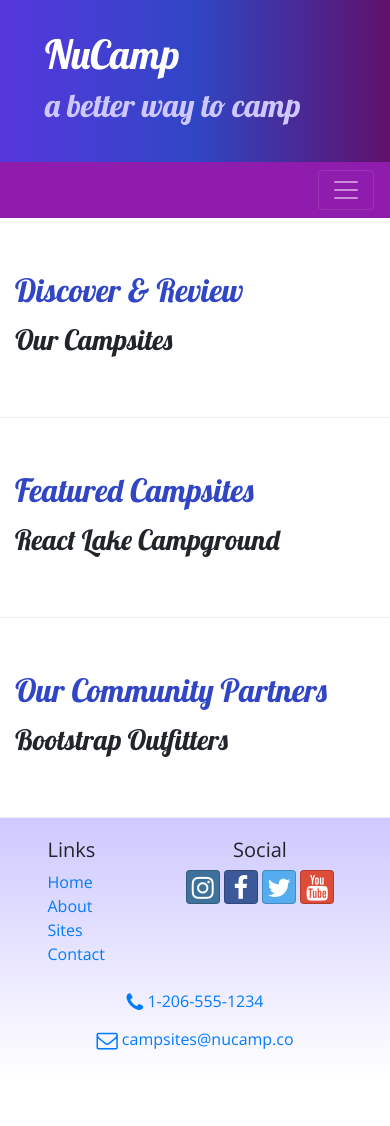
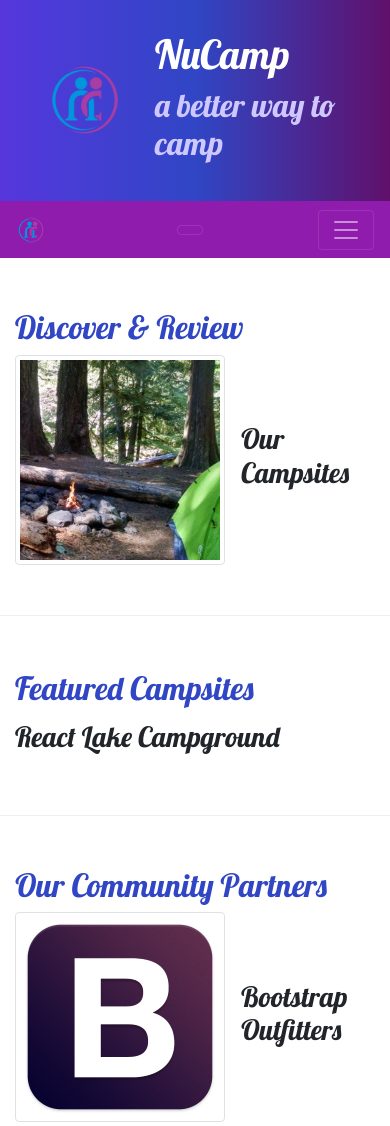
Before and after one commit to biohazard1029/Bootstrap---NuCamp-site-copy, a website: page index.html in a window 390 px wide. Shown: the top 1126 px of the page. Before the commit the page ends 1078 px from the top, so only its background shows below. Drawn offline with nearby package versions, Linux system fonts and the light colour scheme.

Commit message:
IMG and Media

```diff
--- a/index.html
+++ b/index.html
@@ -23,6 +23,9 @@
     <header class="jumbotron jumbotron-fluid">
         <div class="container">
             <div class="row">
+                <div class="col-4 col-sm-3 col-md-2 align-self-center">
+                    <img src="img/logo.png" class="img-fluid" />
+                 </div>
                 <div class="col">
                     <h1>NuCamp</h1>
                     <h2>a better way to camp</h2>
@@ -33,7 +36,10 @@
 
     <nav class="navbar navbar-expand-sm navbar-dark sticky-top">
         <div class="container">
-            <button class="navbar-toggler ml-auto" type="button" data-toggle="collapse"
+            <a class="navbar-brand" href="#"><img src="img/logo.png" height="30" width="30" /></a>
+            <button class="navbar-toggler" type="button" data-toggle="collapse" data-target="#nucampNavbar">
+
+            <button class="navbar-toggler" type="button" data-toggle="collapse"
             data-target="#nucampNavbar">
                 <span class="navbar-toggler-icon"></span>
             </button>
@@ -54,8 +60,13 @@
                     <h2 class="text-sm-right">Discover & Review</h2>
                 </div>
                 <div class="col">
+                    <div class="media">
+                        <img class="d-flex mr-3 img-thumbnail" src="img/breadcrumb-trail-thumb.jpg" alt="Breadcrumb Trail thumbnail"/>
+                        <div class="media-body align-self-center">
                             <h3>Our Campsites</h3>
                             <p class="d-none d-sm-block">Explore our growing database of curated campsites and leave your own reviews!</p>
+                         </div>
+                    </div>
                 </div>
             </div>
 
@@ -74,8 +85,13 @@
                     <h2 class="text-sm-right">Our Community Partners</h2>
                 </div>
                 <div class="col">
+                    <div class="media">
+                        <img class="d-flex mr-3 img-thumbnail" src="img/bootstrap-thumb.png" alt="Bootstrap Outfitters" />
+                        <div class="media-body align-self-center">
                             <h3>Bootstrap Outfitters</h3>
                             <p class="d-none d-sm-block">Bootstrap Outfitters supplies you with gear you need at prices you can't beat.</p>
+                        </div>
+                    </div>
                 </div>
             </div>
         </div>
```
Also changed, not shown: aboutus.html (+5 -2 lines), contactus.html (+5 -2 lines), img/bootstrap-thumb.png (added), img/breadcrumb-trail-thumb.jpg (added), img/breadcrumb-trail.jpg (added), img/chrome-river-thumb.jpg (added), img/chrome-river.jpg (added), img/logo.png (added), img/react-lake-thumb.jpg (added), img/react-lake.jpg (added), 1 other file. Lines whose indentation alone changed are shown as unchanged.
